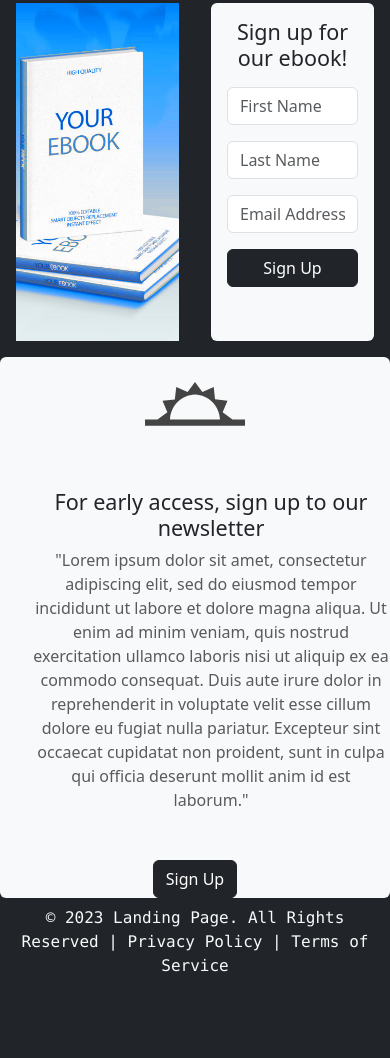
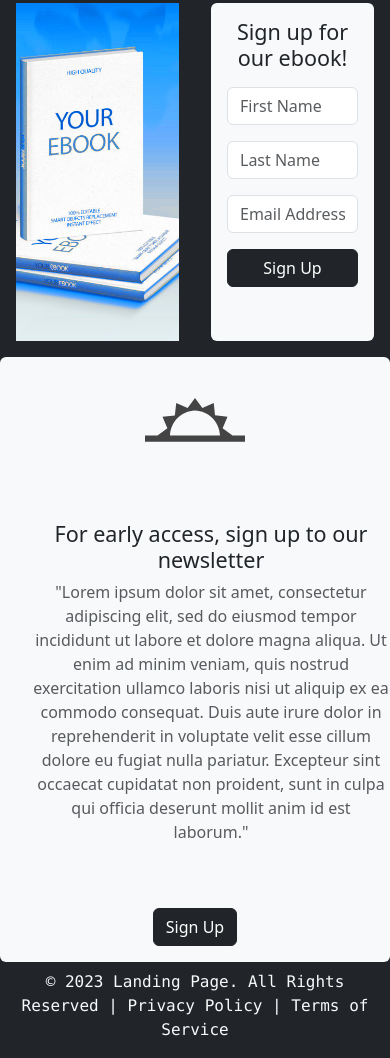
Before and after one commit to topcoder400/portfolio-landing-page, a plain HTML site: page index.html in a window 390 px wide. Shown: the part 2018-3076 px from the top of the page. Before the commit the page ends 3012 px from the top, so only its background shows below. Drawn offline with nearby package versions, Linux system fonts and the light colour scheme.

Commit message:
modify index.html - add padding to signup button on early access

```diff
--- a/index.html
+++ b/index.html
@@ -173,14 +173,14 @@
 	<!-- early access -->
 
 	<div class="row bg-light text-dark rounded">
-		<div class="col m-auto">
+		<div class="col m-auto p-3">
 			<img src="icons/early-access.svg" height="100" width="100" alt="">
 		</div>
-		<div class="col-md-8 m-3 p-3">
+		<div class="col-sm-12 col-md-8 m-3 p-3">
 			<h4>For early access, sign up to our newsletter</h4>
 			<p class="text-body-secondary">"Lorem ipsum dolor sit amet, consectetur adipiscing elit, sed do eiusmod tempor incididunt ut labore et dolore magna aliqua. Ut enim ad minim veniam, quis nostrud exercitation ullamco laboris nisi ut aliquip ex ea commodo consequat. Duis aute irure dolor in reprehenderit in voluptate velit esse cillum dolore eu fugiat nulla pariatur. Excepteur sint occaecat cupidatat non proident, sunt in culpa qui officia deserunt mollit anim id est laborum."</p>
 		</div>
-		<div class="col m-auto"><a href="#"><button type="button" class="btn btn-dark">Sign Up</button></a></div>
+		<div class="col m-auto p-3"><a href="#"><button type="button" class="btn btn-dark">Sign Up</button></a></div>
 	</div>
 
 	<!-- footer -->
```
